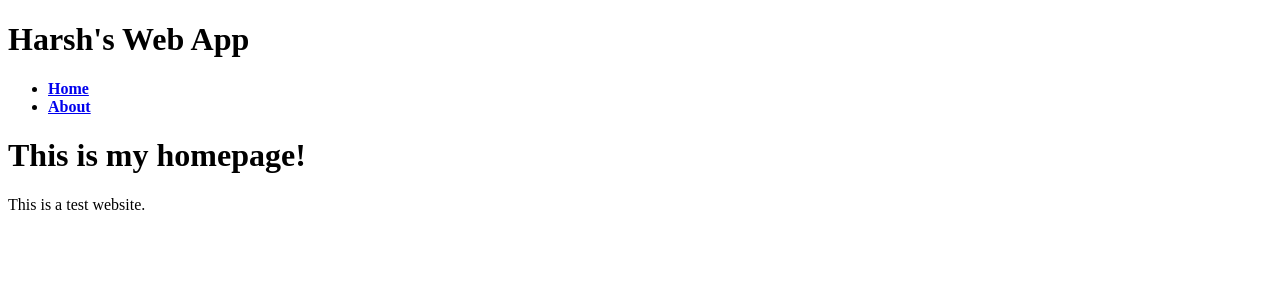
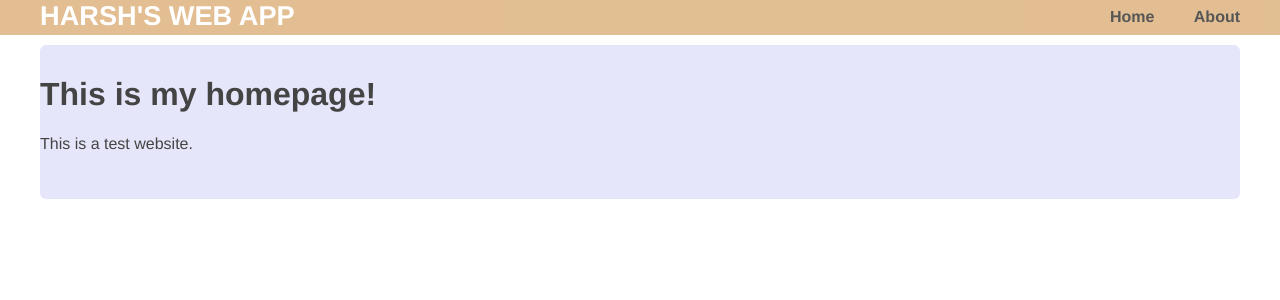
Before and after one commit to Harshkant87/Python_learning, a Flask app: page / in a window 1280 px wide. Shown: the top 300 px of the page. Run offline with Flask 3, Linux system fonts and the light colour scheme.

Commit message:
Improving frontend with css

```diff
--- /dev/null
+++ b/18.Flask_project/static/css/main.css
@@ -0,0 +1,83 @@
+body {
+    margin: 0;
+    padding: 0;
+    font-family: "Helvetica Neue", Helvetica, Arial, sans-serif;
+    color: #444;
+}
+
+/* Formatting the header area */
+
+header {
+    background-color: #DFB887;
+    height: 35px;
+    width: 100%;
+    opacity: 0.9;
+    margin-bottom: 10px;
+}
+
+header h1.logo {
+    margin: 0;
+    font-size: 1.7em;
+    color: #fff;
+    text-transform: uppercase;
+    float: left;
+}
+
+header h1.logo:hover {
+    color: #fff;
+    text-decoration: none;
+}
+
+
+/* Center the body content */
+
+.container {
+    width: 1200px;
+    margin: 0 auto;
+}
+
+div.home {
+    padding: 10px 0 30px 0;
+    background-color: #E6E6FA;
+    border-radius: 6px;
+}
+
+div.about {
+    padding: 10px 0 30px 0;
+    background-color: #E6E6FA;
+    border-radius: 6px;
+}
+
+h2 {
+    font-size: 3em;
+    margin-top: 40px;
+    text-align: center;
+    letter-spacing: -2px;
+}
+
+h3 {
+    font-size: 1.7em;
+    font-weight: 100;
+    margin-top: 30px;
+    text-align: center;
+    letter-spacing: -1px;
+    color: #999;
+}
+
+.menu {
+    float: right;
+    margin-top: 8px;
+}
+
+.menu li {
+    display: inline;
+}
+
+.menu li + li {
+    margin-left: 35px;
+}
+
+.menu li a{
+    color: #444;
+    text-decoration: none;
+}
--- a/18.Flask_project/templates/layout.html
+++ b/18.Flask_project/templates/layout.html
@@ -6,7 +6,7 @@
         <title>Flask Web app</title>
         <meta name="description" content="">
         <meta name="viewport" content="width=device-width, initial-scale=1">
-        <link rel="stylesheet" href="">
+        <link rel="stylesheet" href= "{{url_for('static', filename = 'css/main.css')}}">
     </head>
     <body>
        <header>
```
